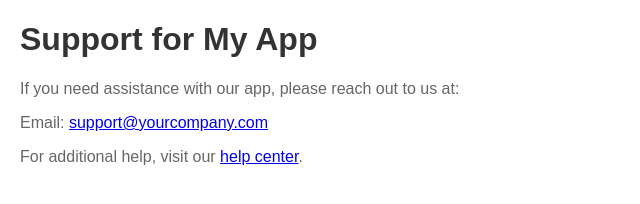
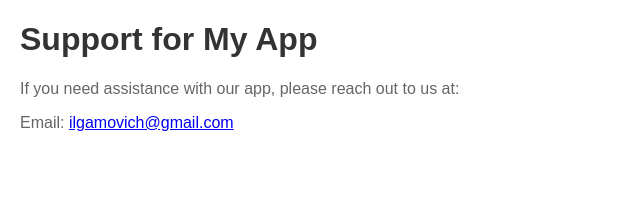
Before and after one commit to ruslan-shigapov/app-support-page, a plain HTML site: page index.html in a window 1280 px wide. Shown: the whole page, without its empty margins (0-640 px from the left). Drawn offline with Linux system fonts and the light colour scheme.

Commit message:
Update index.html

```diff
--- a/index.html
+++ b/index.html
@@ -13,7 +13,6 @@
 <body>
   <h1>Support for My App</h1>
   <p>If you need assistance with our app, please reach out to us at:</p>
-  <p>Email: <a href="mailto:ilgamovich@gmail.com">support@yourcompany.com</a></p>
-  <p>For additional help, visit our <a href="https://example.com">help center</a>.</p>
+  <p>Email: <a href="mailto:ilgamovich@gmail.com">ilgamovich@gmail.com</a></p>
 </body>
 </html>
```
